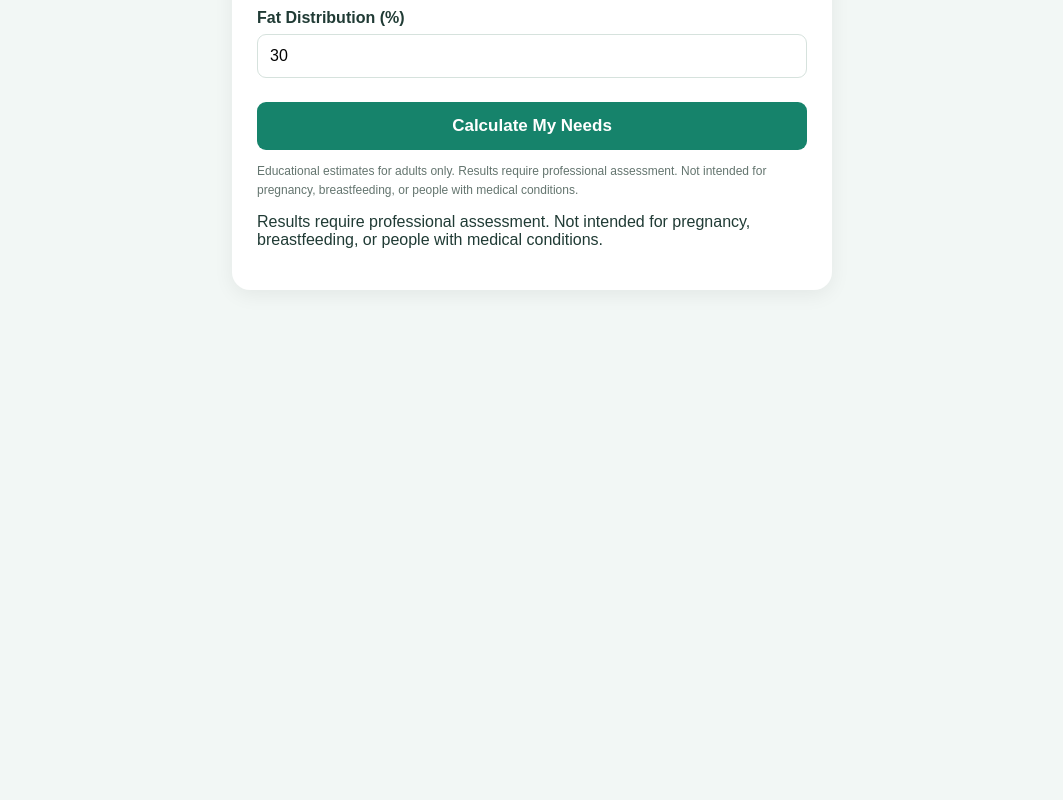
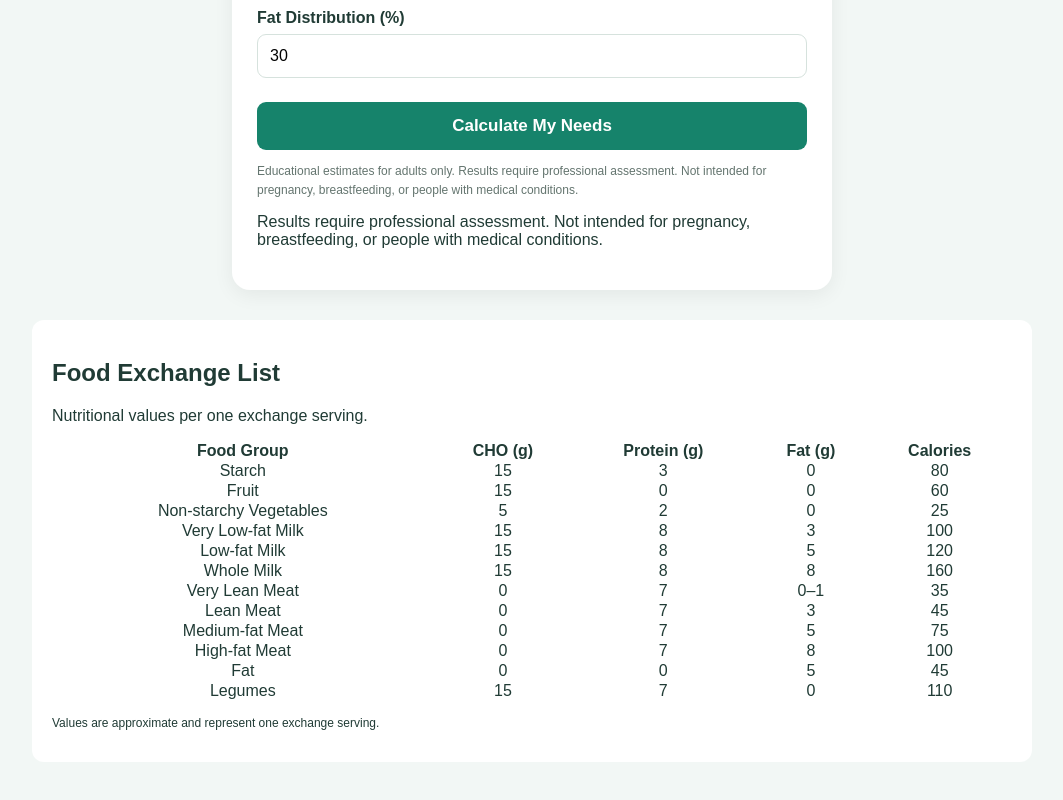
Before and after one commit to nahloozamohamed-ux/nutritrack-clinical-, a plain HTML site: page index.html in a window 1280 px wide. Shown: the part 978-1778 px from the top of the page, without its empty margins (108-1171 px from the left). Before the commit the page ends 1313 px from the top, so only its background shows below. Drawn offline with Linux system fonts and the light colour scheme.

Commit message:
Implement food exchange table rendering
Added a function to render a food exchange table with nutritional values.

```diff
--- a/index.html
+++ b/index.html
@@ -489,6 +489,69 @@ document.getElementById("fatPercentLabel").textContent =
   fatPercent + "%";
   document.getElementById("results").style.display = "block";
 });
+
+// Display Food Exchange Table
+
+function renderFoodExchangeTable() {
+  const section = document.createElement("section");
+
+  section.id = "foodExchangeSection";
+  section.style.cssText = `
+    margin: 30px auto;
+    padding: 20px;
+    max-width: 1000px;
+    background: white;
+    border-radius: 12px;
+    overflow-x: auto;
+  `;
+
+  section.innerHTML = `
+    <h2>Food Exchange List</h2>
+    <p>
+      Nutritional values per one exchange serving.
+    </p>
+
+    <table style="
+      width: 100%;
+      border-collapse: collapse;
+      text-align: center;
+    ">
+      <thead>
+        <tr>
+          <th>Food Group</th>
+          <th>CHO (g)</th>
+          <th>Protein (g)</th>
+          <th>Fat (g)</th>
+          <th>Calories</th>
+        </tr>
+      </thead>
+      <tbody>
+        ${foodExchanges.map(item => `
+          <tr>
+            <td>${item.group}</td>
+            <td>${item.cho}</td>
+            <td>${item.protein}</td>
+            <td>
+              ${item.fatMin === item.fatMax
+                ? item.fatMin
+                : `${item.fatMin}–${item.fatMax}`}
+            </td>
+            <td>${item.calories}</td>
+          </tr>
+        `).join("")}
+      </tbody>
+    </table>
+
+    <p style="font-size: 12px; margin-top: 15px;">
+      Values are approximate and represent one exchange serving.
+    </p>
+  `;
+
+  document.body.appendChild(section);
+}
+
+renderFoodExchangeTable();
+
 </script>
 </body>
 </html>
```
